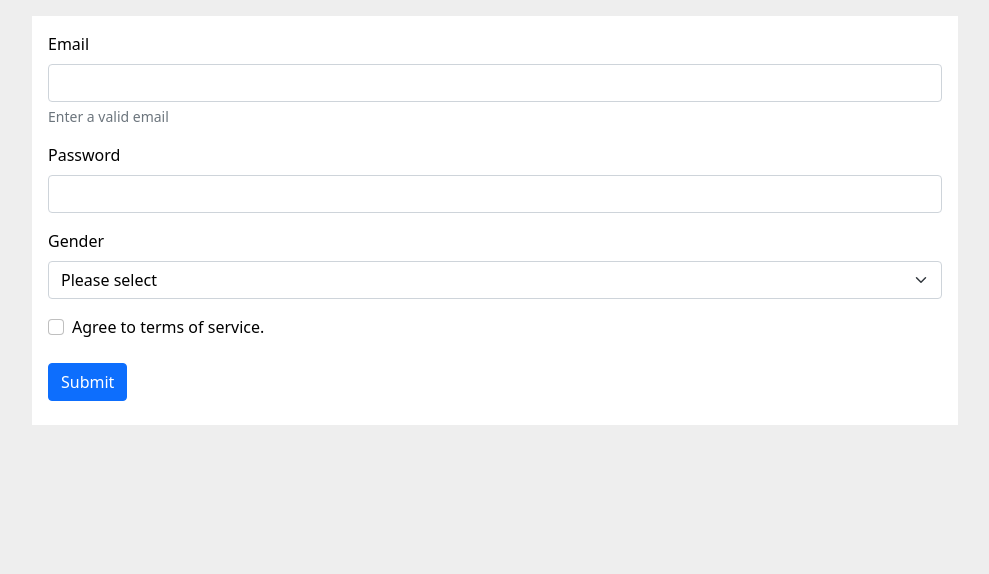
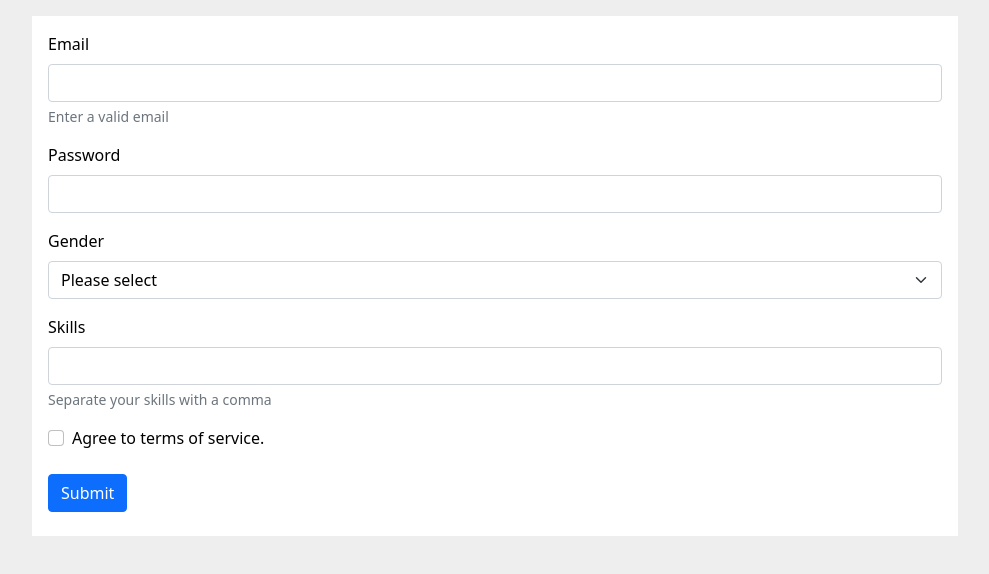
Before and after one commit to vlad-ed-git/vue_learning_repo, a Vue app in the folder web-forms/: page / in a window 1280 px wide. Shown: the top 574 px of the page, without its empty margins (145-1134 px from the left). Built offline with nearby package versions, Linux system fonts and the light colour scheme.

Commit message:
added skills as tag like input

```diff
--- a/web-forms/src/components/SignUpForm.vue
+++ b/web-forms/src/components/SignUpForm.vue
@@ -41,6 +41,24 @@
       </select>
     </div>
 
+    <div class="mb-3">
+      <label for="id_skills" class="form-label colorBlack">Skills</label>
+      <input
+        @keyup="addSkill"
+        v-model="aSkill"
+        name="skills"
+        type="text"
+        class="form-control colorBlack"
+        id="id_skills"
+        aria-describedby="skillsHelp"
+        required
+      />
+      <div id="skillsHelp" class="form-text">Separate your skills with a comma</div>
+      <div v-for="skill in skills" :key="skill" class="my-2 me-2 badge rounded-pill bg-primary">
+          {{ skill }}
+      </div>
+    </div>
+
     <div class="mb-3 form-check">
       <input
         v-model="terms"
@@ -66,11 +84,22 @@ export default {
          email: '',
          password: '',
          gender: 'unselected',
-         terms: false
+         terms: false,
+         aSkill : "",
+         skills : new Set()
      }
-
-
- }
+ },
+methods: {
+    addSkill(e){
+        let skillLength = this.aSkill.length;
+        if(e.key === ',' && ( skillLength > 1)){
+           let skill = this.aSkill.slice(0, skillLength-1);
+           this.skills.add(skill.trim());
+           this.aSkill = "";
+       }
+       console.log(this.skills)
+    }
+}
 
 };
 </script>
```
